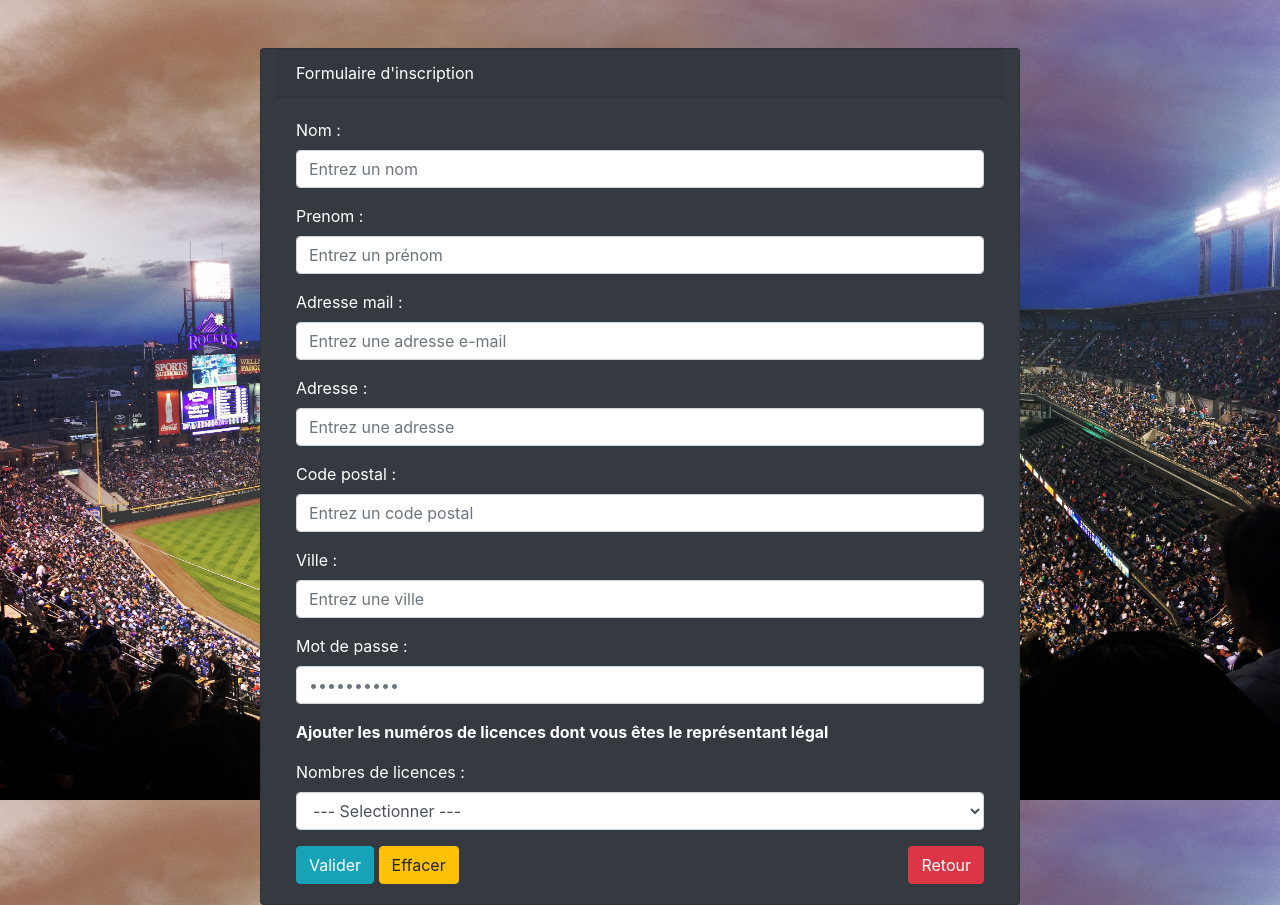
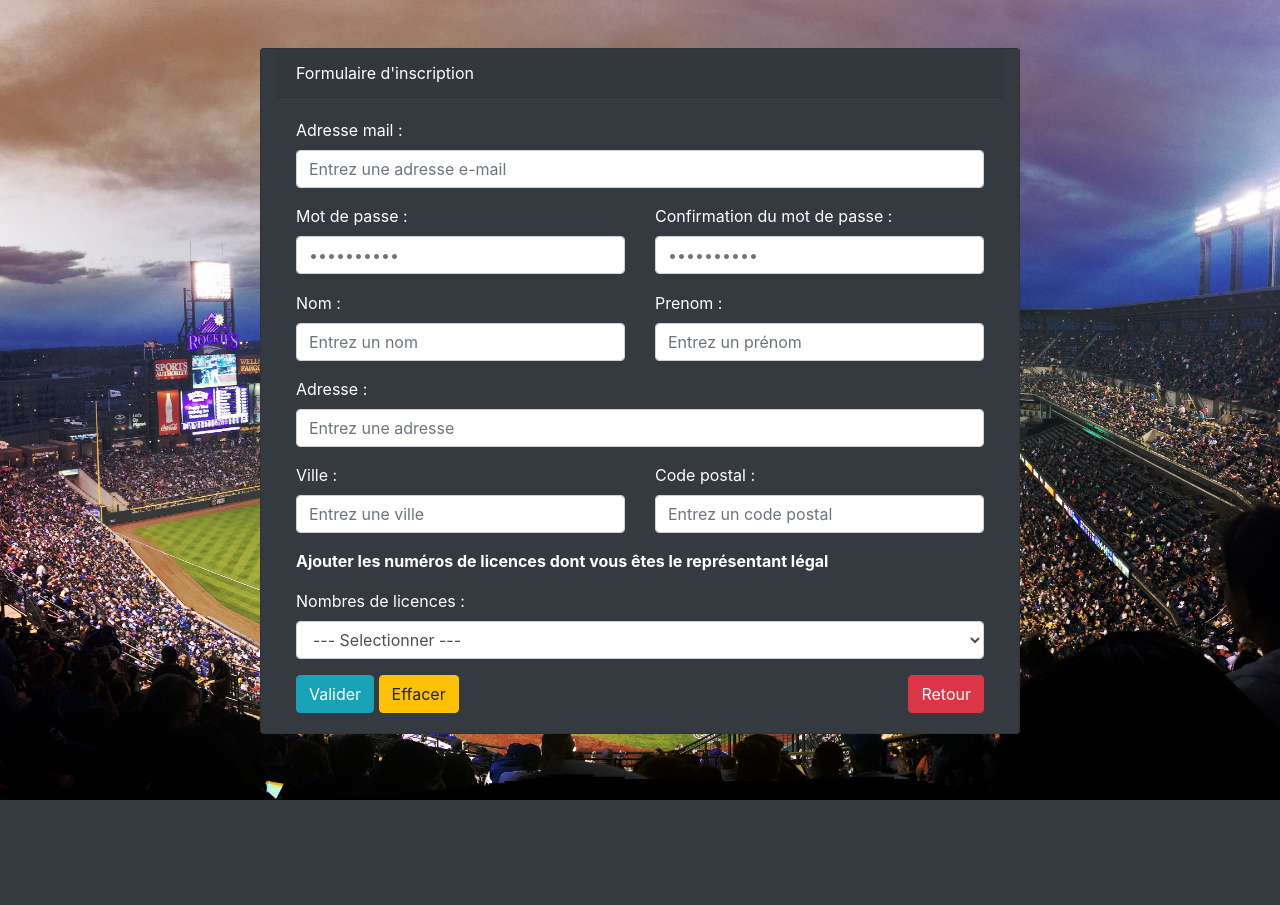
Before and after one commit to Railonn/M2L-Application-web, a PHP site: page /Vues/v_inscription.php in a window 1280 px wide. After the commit the page ends 800 px from the top, so only its background shows below. Run offline with PHP 8.4, Linux system fonts and the light colour scheme; some libraries are stand-ins or nearby versions.

Commit message:
Update v_inscription.php

```diff
--- a/Vues/v_inscription.php
+++ b/Vues/v_inscription.php
@@ -14,37 +14,60 @@
                   <div class="card-header">Formulaire d'inscription</div>
                   <div class="card-body text-white">
                      <div class="form-group">
+                        <label for="mail">Adresse mail : </label>
+                        <input type="email" class="form-control" placeholder="Entrez une adresse e-mail" name="mail" id="mail" required>
+                     </div>
+                     <div class="row">
+                        <div class="col-6">
+                           <div class="form-group">
+                              <label for="password_user">Mot de passe :</label>
+                              <input type="password" class="form-control" placeholder="••••••••••" name="password_user" id="password_user" onchange="checkPassword()" required>
+                           </div>
+                        </div>
+                        <div class="col-6">
+                           <div class="form-group">
+                              <label for="password_confirm">Confirmation du mot de passe :</label>
+                              <input type="password" class="form-control" placeholder="••••••••••" name="password_confirm" id="password_confirm" onchange="checkPassword()" required>
+                           </div>
+                        </div>
+                        <!-- Alerte en cas d'erreur mot de passe -->
+                        <div class="col-12">
+                           <div class="alert alert-danger" role="alert" id="alertPwd"></div>
+                        </div>
+                        <div class="col-6">
+                           <div class="form-group">
                               <label for="nom">Nom : </label>
                               <input type="text" class="form-control" placeholder="Entrez un nom" name="nom" id="nom" required>
                            </div>
+                        </div>
+                        <div class="col-6">
                            <div class="form-group">
                               <label for="prenom">Prenom : </label>
                               <input type="text" class="form-control" placeholder="Entrez un prénom" name="prenom" id="prenom" required>
                            </div>
-                     <div class="form-group">
-                        <label for="mail">Adresse mail : </label>
-                        <input type="email" class="form-control" placeholder="Entrez une adresse e-mail" name="mail" id="mail" required>
+                        </div>
                      </div>
                      <div class="form-group">
                         <label for="adresse">Adresse : </label>
                         <input type="text" class="form-control" placeholder="Entrez une adresse" name="adresse" id="adresse" required>
                      </div>
+                     <div class="row">
+                        <div class="col-6">
+                           <div class="form-group">
+                              <label for="ville">Ville : </label>
+                              <input type="text" class="form-control" placeholder="Entrez une ville" name="ville" id="ville" required>
+                           </div>
+                        </div>
+                        <div class="col-6">
                            <div class="form-group">
                               <label for="cp">Code postal : </label>
                               <input type="text" class="form-control" placeholder="Entrez un code postal" name="cp" id="cp" required>
                            </div>
-                     <div class="form-group">
-                        <label for="ville">Ville : </label>
-                        <input type="text" class="form-control" placeholder="Entrez une ville" name="ville" id="ville" required>
                         </div>
-                     <div class="form-group">
-                        <label for="password_user">Mot de passe :</label>
-                        <input type="password" class="form-control" placeholder="••••••••••" name="password_user" id="password_user" required>
                      </div>
                      <p><strong> Ajouter les numéros de licences dont vous êtes le représentant légal </strong></p>
                      <div class="form-group">
                         <label for="nbLicences">Nombres de licences :</label>
-
                         <select name="nbLicences" id="nbLicences" class="nbLicences form-control" onchange="ajoutLicence(this.value)">
                            <option selected disabled>--- Selectionner ---</option>
                            <?php
@@ -57,27 +80,54 @@
                               }
                               ?>
                         </select>
-
                      </div>
-
                      <!-- valeur de l'ancien nombre de licence -->
                      <input type="hidden" id="lastNbL">
-
                      <!-- bloc where the various licence input will be created -->
                      <div class="form-group" id="bloc_licences"></div>
-
                      <div class="form-group text-center mt-2 mb-0" id="bloc_erreur">
                         <?php
                            if((isset($_SESSION['MsgErreurVide'])) && ($_SESSION['MsgErreurVide']) == "1" ) { echo "<div class='alert alert-danger' role='alert'> Veuillez remplir tous les champs ! </div>"; unset($_SESSION['MsgErreurVide']); }
                            if((isset($_SESSION['MsgErreurLicence'])) && ($_SESSION['MsgErreurLicence']) == "1" ) { echo "<div class='alert alert-danger' role='alert'> Le numéro de licence que vous avez saisie est incorrect. </div>"; unset($_SESSION['MsgErreurLicence']); }
                            ?>
                      </div>
+                     <input value="Valider" class="btn btn-info" type="submit" name="ValiderInscription" id="ValiderInscription"/>
+                     <button class="btn btn-warning" type="reset" >Effacer</button>
+                     <button class="btn btn-danger float-right" type="submit" onclick="window.location.href='index.php'">Retour</button>
+                     <script>
+                        // Function to check Whether both passwords
+                        // is same or not.
+                        var alertPwd = document.getElementById("alertPwd");
+                        alertPwd.style.display = 'none';
 
-                     <button class="btn btn-info" type="submit" >Valider</button>
-                     <button class="btn btn-warning" type="reset" >Effacer</button>
+                        function checkPassword() {
+                        	var password1 = document.getElementById("password_user");
+                        	var password2 = document.getElementById("password_confirm");
+                        	var subbtn = document.getElementById("ValiderInscription");
 
-                     <button class="btn btn-danger float-right" type="submit" onclick="window.location.href='index.php'">Retour</button>
+                        	if(password1.value != '' && password1.value.length < 8){
+                        		alertPwd.style.display = 'block';
+                        		alertPwd.innerHTML = "Le mot de passe doit contenir au moins 8 charactères.";
+                        		subbtn.classList.add("disabled");
+                        		return 0;
+                        	}
 
+                        	// If Not same return False.
+                        	if(password1.value != '' && password2.value != ''){
+                        		if (password1.value != password2.value) {
+                        			alertPwd.style.display = 'block';
+                        			alertPwd.innerHTML = "Les deux mots de passes doivent être identiques.";
+                        			subbtn.classList.add("disabled");
+                        			return 0;
+                        		}
+                        	}
+
+
+                        	// If same return True.
+                        	alertPwd.style.display = 'none';
+                        	subbtn.classList.remove("disabled");
+                        }
+                     </script>
                   </div>
                </div>
             </div>
```
Lines whose indentation alone changed are shown as unchanged.
